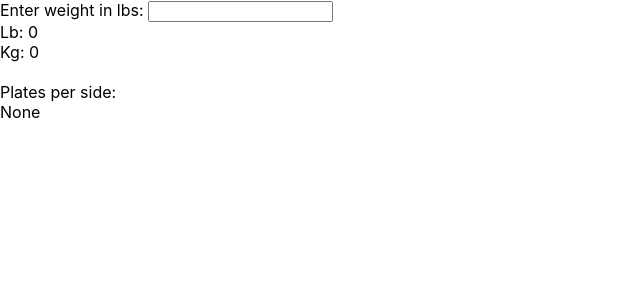
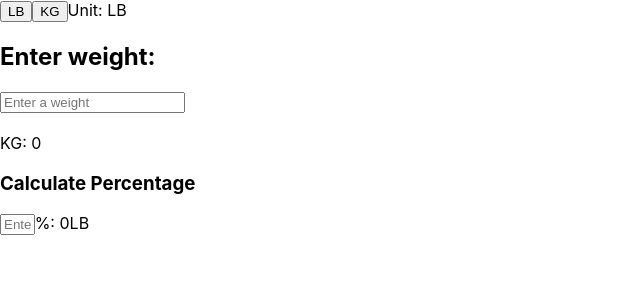
Before and after one commit to mndzl/Weights, a React (Create React App) app: page / in a window 1280 px wide. Shown: the top 300 px of the page, without its empty margins (0-640 px from the left). Built offline with nearby package versions, Linux system fonts and the light colour scheme.

Commit message:
Functional Components from other

```diff
--- /dev/null
+++ b/src/Converter/Input/index.js
@@ -0,0 +1,16 @@
+import React from 'react';
+
+export default function Input ({weight, setWeight}) {
+    const change = (event) => {
+        const value = event.target.value;
+        value!=0 ? setWeight(value): setWeight(0);
+    };
+
+    return(
+        <>
+        <h2>Enter weight: </h2>
+        <input onChange={change} placeholder="Enter a weight"/>
+        <br/>
+        </>
+    );
+}
--- /dev/null
+++ b/src/Converter/Percentages/index.js
@@ -0,0 +1,18 @@
+import React, { useEffect } from 'react';
+
+export default function Percentages ({weight, unit}) {
+    const [newWeight, setNewWeight] = React.useState(0);
+
+    const calculate = (event) => {
+        setNewWeight(weight * (event.target.value/100));
+    }
+
+    return (
+        <>
+            <h3>Calculate Percentage</h3>
+            <input onChange={calculate} style={{width:"2em"}} placeholder='Enter percentage'/>%:
+
+            <span>  {newWeight}{unit}</span>
+        </>
+    );
+}
--- /dev/null
+++ b/src/Converter/Switcher/index.js
@@ -0,0 +1,12 @@
+import React from 'react';
+
+export default function UnitSwitcher({unit, setUnit}){
+
+    return (
+        <>
+        <button onClick={() => setUnit("LB")}>LB</button>
+        <button onClick={() => setUnit("KG")}>KG</button>
+        <span>Unit: {unit}</span>
+        </>
+    );
+};
--- /dev/null
+++ b/src/Converter/index.js
@@ -0,0 +1,29 @@
+import React, { useEffect } from 'react';
+import Input from './Input'
+import UnitSwitcher from './Switcher';
+import Percentages from './Percentages';
+
+export default function Converter () {
+    const [weight, setWeight] = React.useState(0);
+    const [convertedUnit, setConvertedUnit] = React.useState(0);
+    const [unit, setUnit] = React.useState("LB");
+
+    useEffect(() => {
+        if (unit === "LB")
+            setConvertedUnit(Math.round((weight / 2.202)*10)/10);
+        else
+            setConvertedUnit(Math.round((weight * 2.202)*10)/10);
+
+    }, [weight, unit]);
+
+    return (
+        <>
+            <UnitSwitcher unit={unit} setUnit={setUnit}/>
+            <Input weight={weight} setWeight={setWeight}/>
+            <br/>
+            <span>{unit==="KG" ? "LB" : "KG"}: {convertedUnit}</span>
+            <br/>
+            <Percentages weight={weight} unit={unit} />
+        </>
+    );
+};
--- a/src/components/App.js
+++ /dev/null
@@ -1,14 +0,0 @@
-import React, { Component } from 'react';
-import LbToKg from './LbToKg.jsx'
-import 'bootstrap-css'
-
-class App extends Component {
-    state = {  }
-    render() {
-        return (
-            <LbToKg />
-        );
-    }
-}
-
-export default App;
--- a/src/components/LbToKg.jsx
+++ /dev/null
@@ -1,99 +0,0 @@
-import React, { Component } from 'react';
-
-
-class LbToKg extends Component {
-    state = {
-        weightInLb:0,
-        weightInKg:0,
-        plates:[0],
-        platesCount: [0,0,0,0,0,0],
-        weights: [45, 35, 25, 10, 5, 2.5],
-    }
-
-    handleChange = (event) => {
-
-        let weightsToAdd = [];
-        const weightsCount = [0,0,0,0,0,0];
-        const pounds = event.target.value;
-        let poundsSide = (pounds-45)/2;
-
-
-        if (poundsSide>=this.state.weights[this.state.weights.length-1]) {
-            for (let i=0; i<this.state.weights.length; i++){
-                while(poundsSide-this.state.weights[i]>=0){
-                    weightsToAdd.push(this.state.weights[i]);
-                    weightsCount[i]++;
-                    poundsSide-=this.state.weights[i];
-                }
-                if(poundsSide<1) break;
-            }
-        }
-
-        this.setState({
-            weightInLb: pounds===""? 0 : pounds,
-            weightInKg: Math.floor((pounds / 2.205)*10) / 10,
-            plates: (weightsToAdd.length===0)? [0] : weightsToAdd,
-            platesCount: weightsCount,
-        });
-    }
-
-    getPlates = () => {
-        if(this.state.plates[0] === 0) return <span>None</span>
-        let response = "";
-        let first = true;
-
-        for(let i=0; i<this.state.platesCount.length; i++){
-            if(this.state.platesCount[i]!==0){
-                if (!first) response += ", ";
-                first=false;
-                response += " " + this.state.weights[i] + "lbs";
-                if (this.state.platesCount[i]>=2){
-                    response += " x " + this.state.platesCount[i];
-                }
-            }
-
-        }
-
-        /*
-        for(let i=0; i<this.state.plates.length; i++){
-            if (i!==0) response += ", ";
-            response += this.state.plates[i];
-            if(this.state.platesCount[i]>=2){
-                response += " x " + this.state.platesCount[i];
-                i+=this.state.platesCount[i]-1;
-            }
-        }
-        */
-
-        return response;
-    }
-
-    render() {
-        return (
-            <div className="weight-container">
-                <form onSubmit={this.handleSubmit}>
-                    <label className="m-2">Enter weight in lbs: </label>
-                    <input type="text" className='ml-2 mb-2' onChange={this.handleChange}/>
-                    <br />
-                    <div className="weights m-2">
-                        <span>Lb: {this.state.weightInLb}</span>
-                        <br />
-                        <span>Kg: {this.state.weightInKg}</span>
-                        <br />
-                        <br />
-                        <div className="plates">
-                            <span>Plates per side: </span>
-                            <br />
-                            <span>
-                                {this.getPlates()}
-                            </span>
-                        </div>
-                    </div>
-                </form>
-            </div>
-
-        );
-    }
-}
-
-export default LbToKg;
--- a/src/index.js
+++ b/src/index.js
@@ -1,17 +1,11 @@
 import React from 'react';
-import ReactDOM from 'react-dom';
+import ReactDOM from 'react-dom/client';
 import './index.css';
-import App from './components/App';
-import reportWebVitals from './reportWebVitals';
+import Converter from './Converter';
 
-ReactDOM.render(
+const root = ReactDOM.createRoot(document.getElementById('root'));
+root.render(
   <React.StrictMode>
-    <App />
-  </React.StrictMode>,
-  document.getElementById('root')
+    <Converter />
+  </React.StrictMode>
 );
-
-// If you want to start measuring performance in your app, pass a function
-// to log results (for example: reportWebVitals(console.log))
-// or send to an analytics endpoint. Learn more: https://bit.ly/CRA-vitals
-reportWebVitals();
--- a/src/reportWebVitals.js
+++ /dev/null
@@ -1,13 +0,0 @@
-const reportWebVitals = onPerfEntry => {
-  if (onPerfEntry && onPerfEntry instanceof Function) {
-    import('web-vitals').then(({ getCLS, getFID, getFCP, getLCP, getTTFB }) => {
-      getCLS(onPerfEntry);
-      getFID(onPerfEntry);
-      getFCP(onPerfEntry);
-      getLCP(onPerfEntry);
-      getTTFB(onPerfEntry);
-    });
-  }
-};
-
-export default reportWebVitals;
```
Also changed, not shown: src/App.css (deleted, +0 -38 lines), src/setupTests.js (deleted, +0 -5 lines), src/logo.svg (deleted), 1 other file (tests, documents, lock files or other folders).
